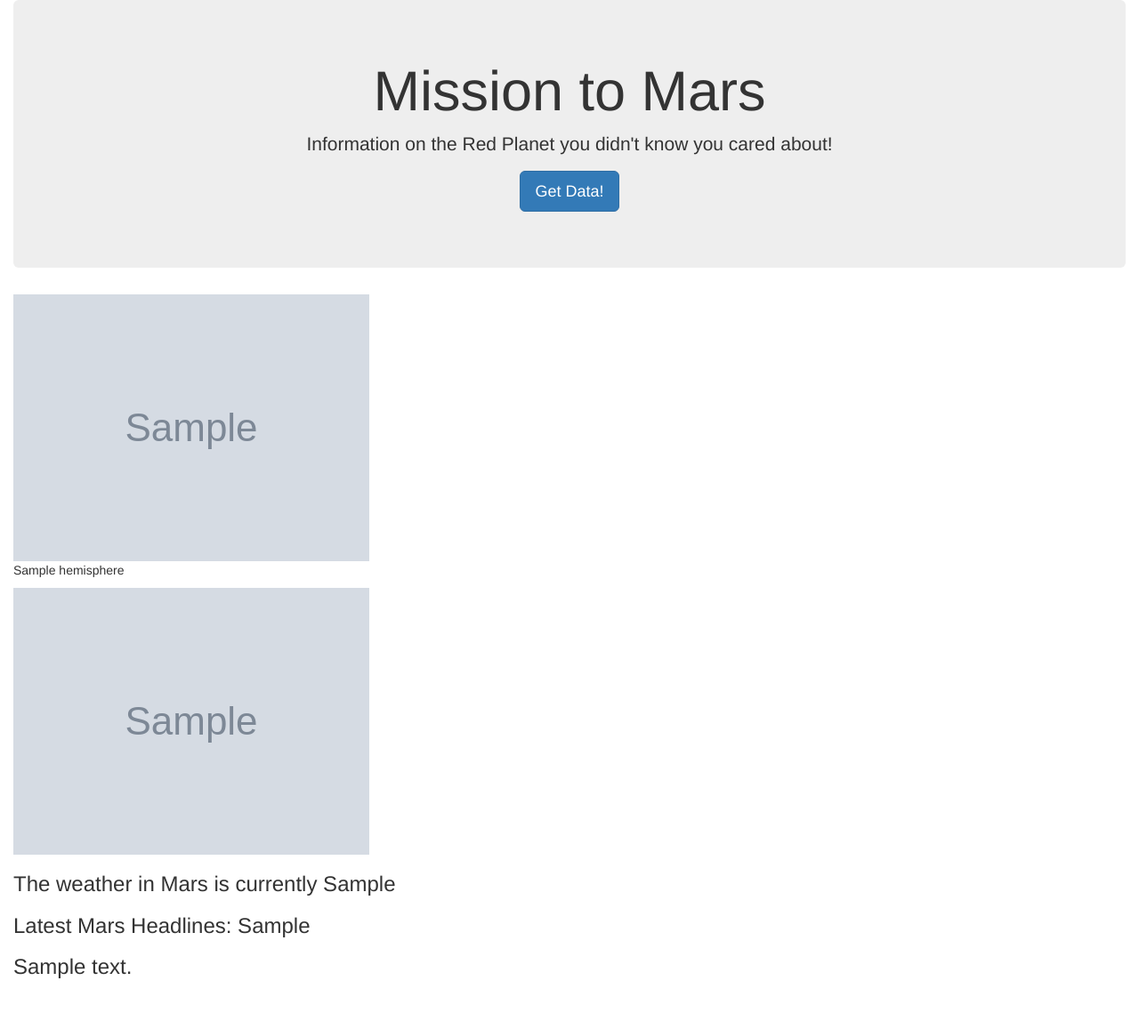
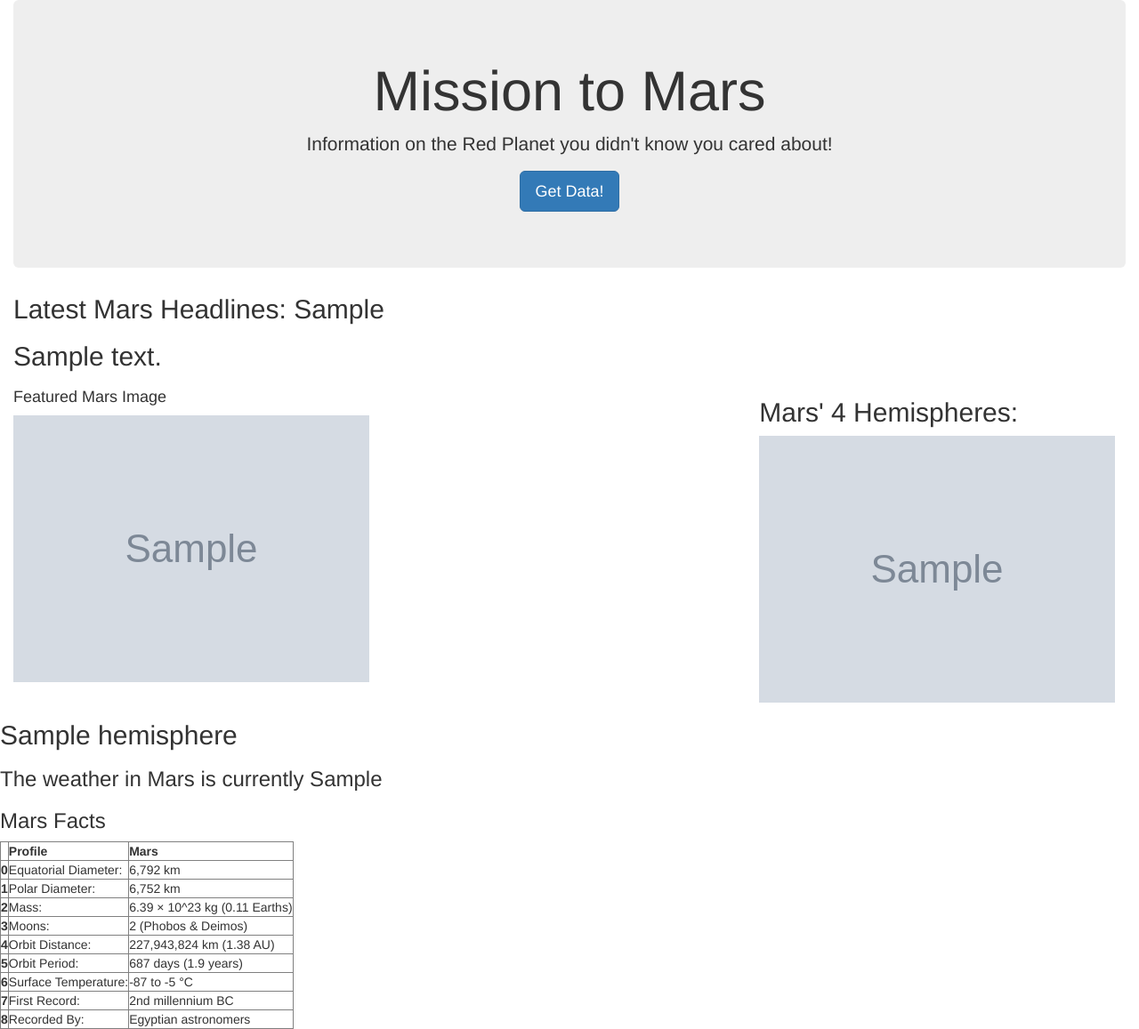
Before and after one commit to Mariaw55/Homework, a Flask app: template 12 - Web Scraping Challenge/templates/index.html in a window 1280 px wide. Shown: the whole page at 89% size. Before the commit the page ends 1100 px from the top, so only its background shows below. Run offline with Flask 2, Linux system fonts and the light colour scheme; the template is opened without the code that fills it: most values are stand-ins (such as "Sample title", 1, 10 or a date in 2020); grey boxes marked "Sample" are stand-in pictures; some libraries are stand-ins or nearby versions.

Commit message:
final commit

```diff
--- a/12 - Web Scraping Challenge/templates/index.html
+++ b/12 - Web Scraping Challenge/templates/index.html
@@ -17,22 +17,36 @@
       <p><a class="btn btn-primary btn-lg" href="/scrape" role="button">Get Data!</a></p>
     </div>
 
+    <h2>Latest Mars Headlines: {{ mars.latest_news }}</h2>
+    <h2>{{ mars.news_summary }}</h2>
+
+    <div class="row" id="mars-featured-image">
+      <div class="col-lg-8 col-md-8 col-sm-12">
+      <h4>Featured Mars Image</h4>
+          <!-- If Images are False/None/Non-Existent, Then Default to Error Message -->
+          <img src= '{{mars.featured_image_url}}' alt="Mars Featured Image"/>
+      </div>
+
+    <h2> Mars' 4 Hemispheres: </h2>
 
         {% for hemisphere in mars.hemispheres %}
         <div >
             <div class=>
             <img src = {{hemisphere.img_url }}>
             <div class= "card-body">
-                <p class = "card-text">{{hemisphere.title}}</p>
+                <h2 class = "card-text">{{hemisphere.title}}</h2>
             </div>
 
         {% endfor %}
 
-    <img src="{{ mars.featured_image_url}}" alt = mars>
+
 
     <h3>The weather in Mars is currently {{mars.mars_weather}}</h3>
-    <h3>Latest Mars Headlines: {{ mars.latest_news }}</h3>
-    <h3>{{ mars.news_summary }}</h3>
+
+
+      <h3 class="heading">Mars Facts</h3>
+
+      <table border ="1" class="dataframe"> <thead> <tr style="text-align: right;"> <th></th> <th>Profile</th> <th>Mars</th> </tr> </thead> <tbody> <tr> <th>0</th> <td>Equatorial Diameter:</td> <td>6,792 km</td> </tr> <tr> <th>1</th> <td>Polar Diameter:</td> <td>6,752 km</td> </tr> <tr> <th>2</th> <td>Mass:</td> <td>6.39 × 10^23 kg (0.11 Earths)</td> </tr> <tr> <th>3</th> <td>Moons:</td> <td>2 (Phobos &amp; Deimos)</td> </tr> <tr> <th>4</th> <td>Orbit Distance:</td> <td>227,943,824 km (1.38 AU)</td> </tr> <tr> <th>5</th> <td>Orbit Period:</td> <td>687 days (1.9 years)</td> </tr> <tr> <th>6</th> <td>Surface Temperature:</td> <td>-87 to -5 °C</td> </tr> <tr> <th>7</th> <td>First Record:</td> <td>2nd millennium BC</td> </tr> <tr> <th>8</th> <td>Recorded By:</td> <td>Egyptian astronomers</td> </tr> </tbody></table>
   </div>
   </div>
 </body>
```
Also changed, not shown: 12 - Web Scraping Challenge/scrape_mars.py (+5 -4 lines), 2 other files.
